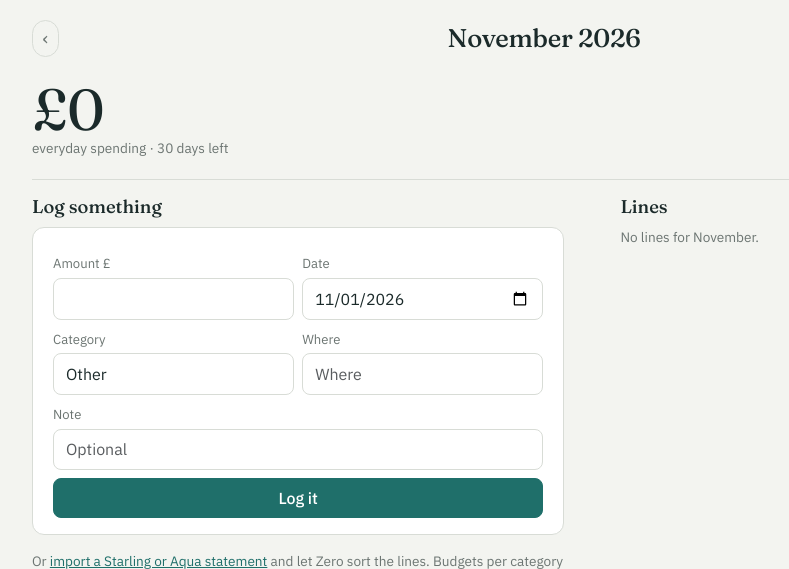
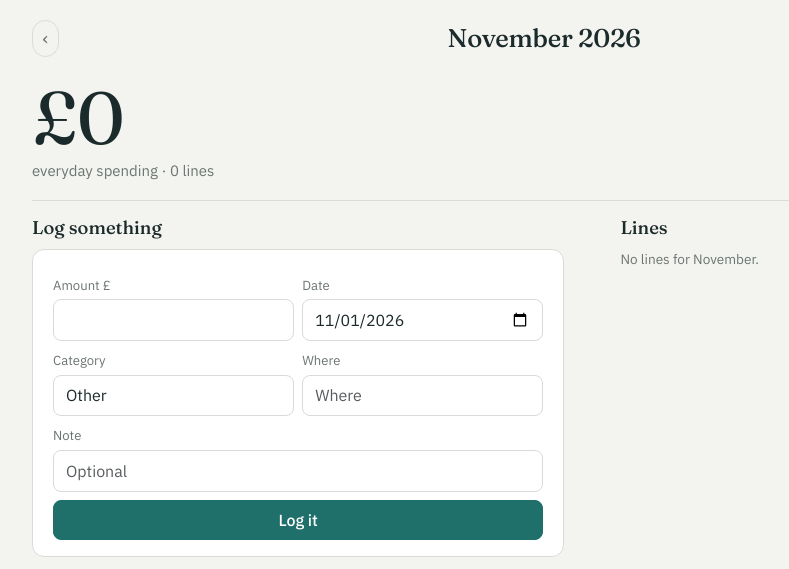
Before and after one commit to paulocezzar/zero, a Django app: page /spending/ in a window 1280 px wide. Shown: the part 91-660 px from the top of the page, without its empty margins (96-885 px from the left). Run offline with Django 5.2, Linux system fonts and the light colour scheme; a user stored in the database is signed in; tables that the repository leaves empty hold one stand-in row (values such as "Sample post").

Commit message:
Spending on the same one-line hero as Home with compact rails and bills folded away; Payments gets one-tap usual-amount chips per debt
Co-Authored-By: Claude Fable 5.1 <noreply@anthropic.com>
Claude-Session: https://claude.ai/code/session_01WMNqJWuFJecPJCwCJMvTio

```diff
--- a/tracker/templates/tracker/base.html
+++ b/tracker/templates/tracker/base.html
@@ -128,6 +128,11 @@
   .alert { border-radius: 10px; border: 1px solid var(--line); background: var(--card); color: var(--ink); }
   .alert-success { border-color: var(--good); } .alert-info { border-color: var(--accent); } .alert-danger { border-color: var(--bad); }
   a { color: var(--accent); }
+  .chips { display: flex; flex-wrap: wrap; gap: .4rem; }
+  .chip { font: inherit; font-size: .85rem; border: 1px solid var(--line); background: var(--card); color: var(--ink); border-radius: 999px; padding: .4rem .8rem; min-height: 38px; }
+  .chip:hover { border-color: var(--accent); color: var(--accent); }
+  .chip.done { color: var(--muted); background: transparent; }
+  .cat .top .n1 .of { font-size: .78rem; margin-left: .35rem; }
   /* home, direction A */
   .hero-a { border-bottom: 1px solid var(--line); padding-bottom: 1.1rem; }
   .hero-row { display: flex; justify-content: space-between; align-items: flex-end; gap: 1.5rem; flex-wrap: wrap; }
--- a/tracker/templates/tracker/payments.html
+++ b/tracker/templates/tracker/payments.html
@@ -1,6 +1,8 @@
 {% extends "tracker/base.html" %}{% load ledger_extras %}{% block title %}Pay · Zero{% endblock %}
 {% block content %}
 <h1>Log a payment</h1>
+{% if usual %}<p class="muted small mb-1">The usual amount, dated today — one tap:</p>
+<div class="chips mb-3">{% for d in usual %}<form method="post" action="{% url 'quick_pay' d.pk %}?next=payments">{% csrf_token %}<button class="chip {% if d.paid %}done{% endif %}" {% if d.paid %}disabled title="Already logged this month"{% endif %}>{{ d.name }} <span class="num">{{ d.monthly|gbp:2 }}</span>{% if d.paid %} ✓{% endif %}</button></form>{% endfor %}</div>{% endif %}
 <div class="cols"><div class="col-main">
 <form method="post" class="panel row g-2 mb-3">{% csrf_token %}
   <div class="col-6"><label class="form-label" for="id_date">Date</label>{{ form.date }}</div>
--- a/tracker/templates/tracker/spending.html
+++ b/tracker/templates/tracker/spending.html
@@ -5,16 +5,20 @@
   <h1>{{ first|date:"F Y" }}</h1>
   <a class="{% if not next %}off{% endif %}" href="{% if next %}?m={{ next|date:'Y-m' }}{% endif %}" aria-label="Next month">›</a>
 </div>
-<div class="hero">
-  <div class="big num {% if left < 0 %}bad{% endif %}">{{ total|gbp }}</div>
-  <div class="muted">everyday spending{% if budget %} of {{ budget|gbp }} budgeted{% endif %}{% if is_current and days_left %} · {{ days_left }} day{{ days_left|pluralize }} left{% endif %}</div>
-  {% if budget %}<div class="rail {% if left < 0 %}bad{% endif %}"><i style="width:{% widthratio total budget 100 %}%"></i></div>
-  <div class="facts mt-3">
-    <div class="fact"><div class="v {% if left < 0 %}bad{% else %}good{% endif %}">{{ left|gbp }}</div><div class="k">{% if left < 0 %}over{% else %}left{% endif %}</div></div>
-    {% if is_current and days_left and left > 0 %}<div class="fact"><div class="v">{% widthratio left days_left 1 as perday %}£{{ perday }}</div><div class="k">a day to stay on track</div></div>{% endif %}
-    <div class="fact"><div class="v">{{ items|length }}</div><div class="k">line{{ items|length|pluralize }}</div></div>
-  </div>{% endif %}
-</div>
+<section class="hero hero-a">
+  <div class="hero-row">
+    <div>
+      <div class="big num {% if left < 0 %}bad{% endif %}">{{ total|gbp }}</div>
+      <div class="sub">everyday spending{% if budget %} of {{ budget|gbp }} budgeted{% endif %} · {{ items|length }} line{{ items|length|pluralize }}{% if fixed_total %} · {{ fixed_total|gbp }} in bills{% endif %}</div>
+    </div>
+    {% if budget %}<div class="hero-date">
+      <div class="k">{% if left < 0 %}over by{% else %}left{% endif %}</div>
+      <div class="when-big num {% if left < 0 %}bad{% endif %}">{{ left|gbp }}</div>
+      <div class="muted small">{% if is_current and days_left and left > 0 %}{% widthratio left days_left 1 as perday %}£{{ perday }} a day keeps you inside it · {% endif %}{% if is_current %}{{ days_left }} day{{ days_left|pluralize }} left{% else %}{{ first|date:"F" }} closed{% endif %}</div>
+    </div>{% endif %}
+  </div>
+  {% if budget %}<div class="rail {% if left < 0 %}bad{% endif %}" style="margin-top:1rem"><i style="width:{% widthratio total budget 100 %}%"></i></div>{% endif %}
+</section>
 
 <div class="cols"><div class="col-main">
 <h2>Log something</h2>
@@ -32,18 +36,16 @@
 <h2>By category</h2>
 {% if rails %}<div class="list">{% for r in rails %}
 <div class="cat {% if r.over %}over{% endif %} {% if r.nobudget %}nobudget{% endif %}">
-  <div class="top"><span class="n1">{{ r.label }}</span><span class="amt">{{ r.spent|gbp }}{% if not r.nobudget %} <span class="of">of {{ r.budget|gbp }}</span>{% endif %}</span></div>
+  <div class="top"><span class="n1">{{ r.label }} <span class="of small">{% if r.nobudget %}no budget line{% elif r.over %}{{ r.left|gbp }} over{% else %}{{ r.left|gbp }} left{% endif %}</span></span><span class="amt">{{ r.spent|gbp }}{% if not r.nobudget %} <span class="of">of {{ r.budget|gbp }}</span>{% endif %}</span></div>
   <div class="rail"><i style="width:{{ r.pct }}%"></i></div>
-  <div class="small muted mt-1">{% if r.nobudget %}no budget line for this{% elif r.over %}{{ r.left|gbp }} over{% else %}{{ r.left|gbp }} left{% endif %}</div>
 </div>{% endfor %}</div>
 {% else %}<p class="muted">Nothing logged this month yet. Add a line above or import a statement.</p>{% endif %}
-{% if fixed %}<h2 class="mt-4">Bills &amp; fixed</h2>
-<p class="muted small">These leave by direct debit, so they sit outside the everyday number above. Imported statement lines land here when they match.</p>
-<div class="list">{% for r in fixed %}
+{% if fixed %}<details class="mt-4"><summary class="muted">Bills &amp; fixed — {{ fixed_total|gbp }} logged, by direct debit, outside the everyday number</summary>
+<div class="list mt-2">{% for r in fixed %}
 <div class="cat {% if r.over %}over{% endif %}">
   <div class="top"><span class="n1">{{ r.label }}</span><span class="amt">{{ r.spent|gbp }} <span class="of">of {{ r.budget|gbp }}</span></span></div>
   <div class="rail"><i style="width:{{ r.pct }}%"></i></div>
-</div>{% endfor %}</div>{% endif %}
+</div>{% endfor %}</div></details>{% endif %}
 </div><div class="col-side">
 <h2>Lines</h2>
 {% if items %}<div class="list">{% for o in items %}
--- a/tracker/views.py
+++ b/tracker/views.py
@@ -278,7 +278,11 @@ def payment_list(request):
         record_snapshot(request.user)
         messages.success(request, f"Logged £{p.amount} to {p.debt.name}.")
         return redirect("payments")
-    return render(request, "tracker/payments.html", {"form": form, "payments": Payment.objects.filter(debt__owner=request.user).select_related("debt")[:300]})
+    paid_ids = set(Payment.objects.filter(debt__owner=request.user, date__gte=_first_of_month()).values_list("debt_id", flat=True))
+    usual = [d for d in open_debts(request.user) if d.monthly > 0 and d.balance > 0]
+    for d in usual:
+        d.paid = d.id in paid_ids
+    return render(request, "tracker/payments.html", {"form": form, "payments": Payment.objects.filter(debt__owner=request.user).select_related("debt")[:300], "usual": usual})
 
 
 @require_POST
@@ -450,8 +454,8 @@ def quick_pay(request, pk):
         record_snapshot(request.user)
         messages.success(request, f"Logged £{d.monthly} to {d.name}.")
     else:
-        messages.info(request, f"{d.name} is already logged this month. Use Pay for an extra payment.")
-    return redirect("overview")
+        messages.info(request, f"{d.name} is already logged this month. Use the form for an extra payment.")
+    return redirect("payments" if request.GET.get("next") == "payments" else "overview")
 
 
 @require_POST
```
